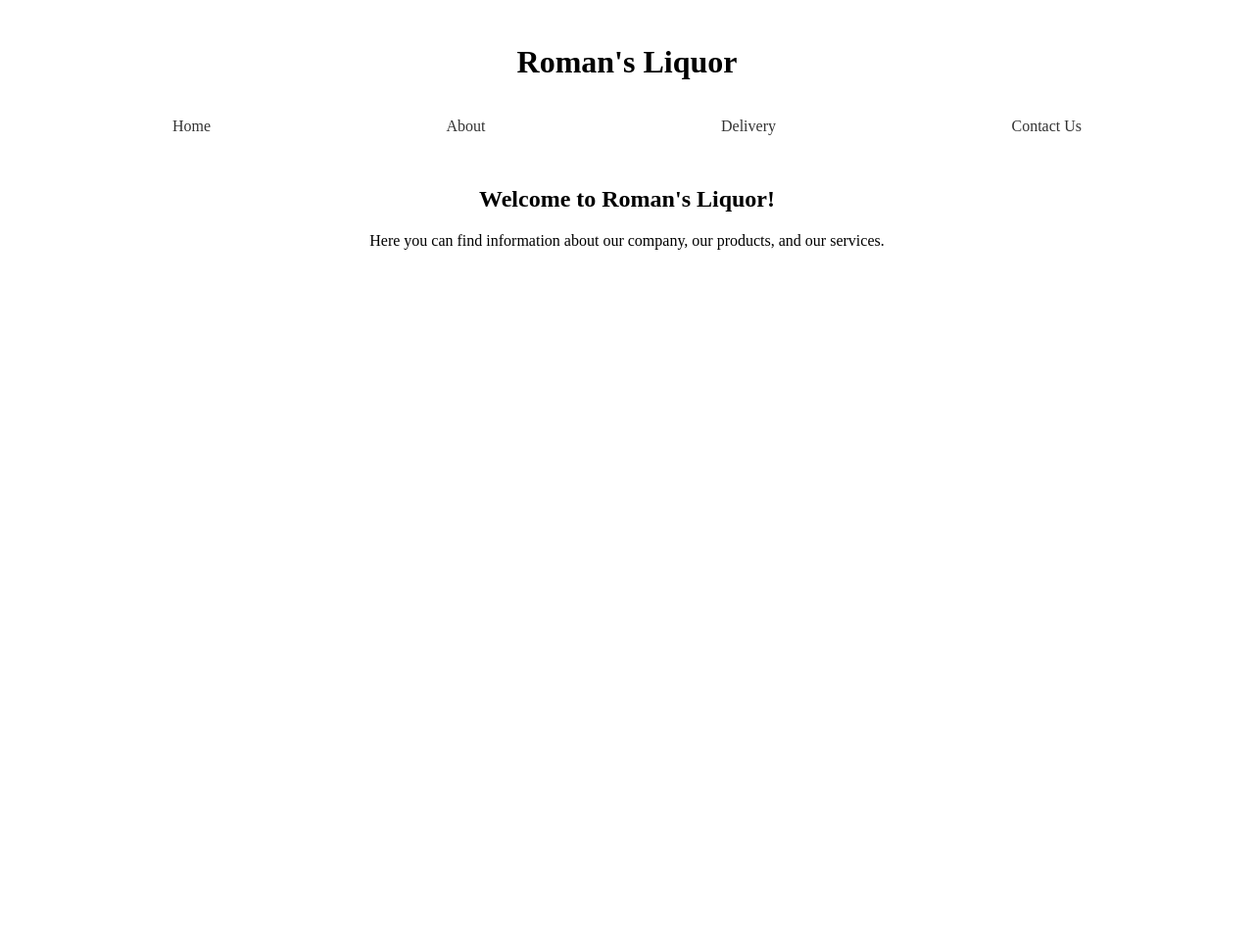
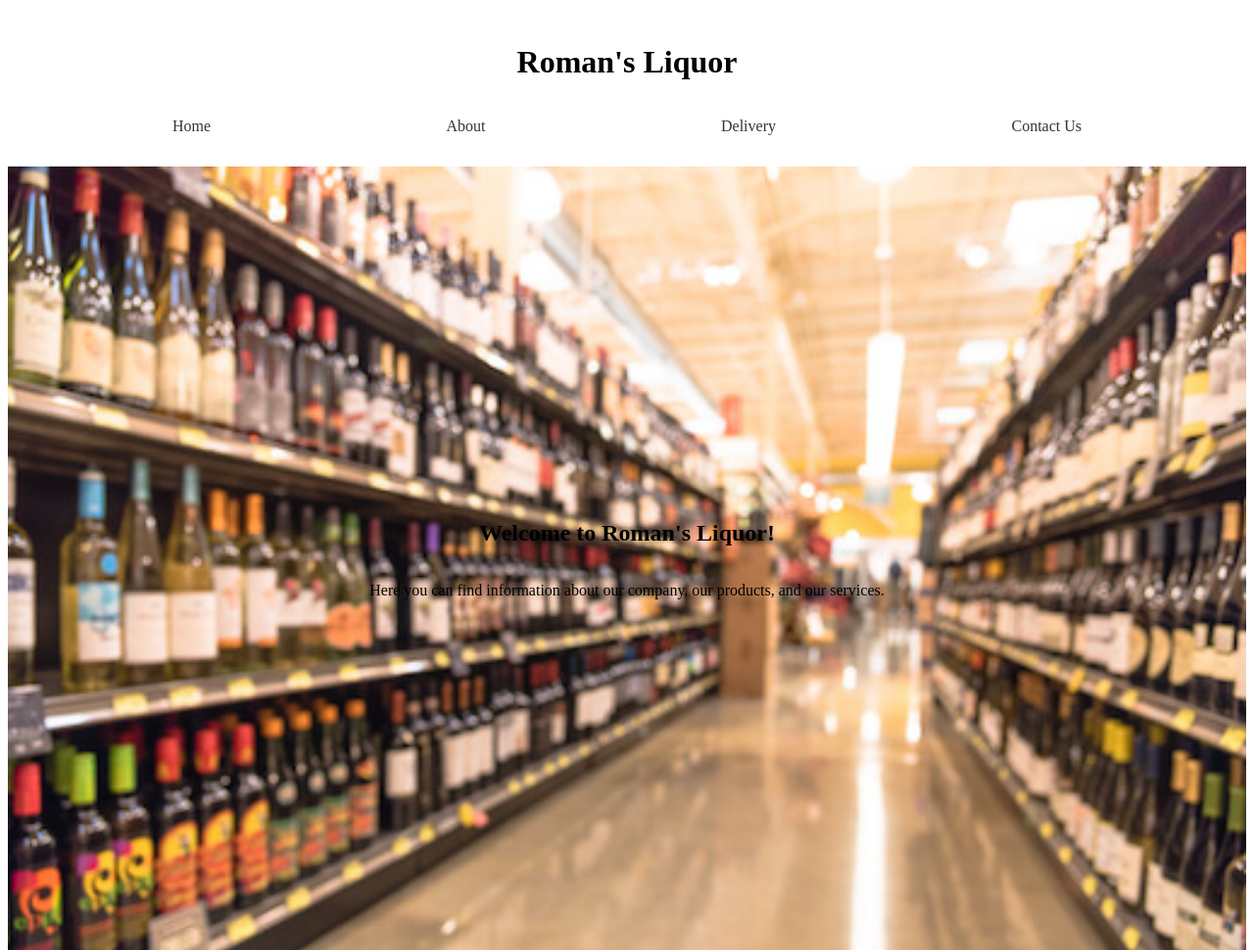
Before and after one commit to mariomushamel1/mariomushamel1.github.io, a plain HTML site: page index.html in a window 1280 px wide. Shown: the top 970 px of the page at 98% size. Drawn offline with Linux system fonts and the light colour scheme.

Commit message:
Update style.css

```diff
--- a/style.css
+++ b/style.css
@@ -1,5 +1,5 @@
 
-.body{
+.home{
 
   background-image: url("https://mariomushamel1.github.io/images/home_background.jpg");
   background-size: cover;
```
